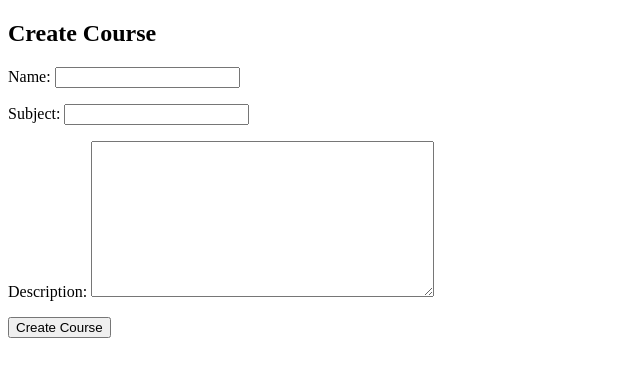
After one commit to Akshaya1827/OnlineClassroomSystem, a Django app: page /courses/create-course/ in a window 1280 px wide. The commit adds this page. Shown: the top 377 px of the page, without its empty margins (0-640 px from the left). Run offline with Django 5.2, Linux system fonts and the light colour scheme; a user stored in the database is signed in.

Commit message:
create course & upload material

```diff
--- a/classroom/classroom/settings.py
+++ b/classroom/classroom/settings.py
@@ -121,3 +121,5 @@ USE_TZ = True
 AUTH_USER_MODEL = 'accounts.User'
 
 STATIC_URL = 'static/'
+MEDIA_URL = '/media/'
+MEDIA_ROOT = BASE_DIR / 'media'
--- a/classroom/classroom/urls.py
+++ b/classroom/classroom/urls.py
@@ -16,8 +16,13 @@ Including another URLconf
 """
 from django.contrib import admin
 from django.urls import path,include
-
+from django.conf import settings
+from django.conf.urls.static import static
 urlpatterns = [
     path('admin/', admin.site.urls),
     path('accounts/',include('accounts.urls')),
+    path('courses/',include('courses.urls')),
+
 ]
+if settings.DEBUG:
+    urlpatterns += static(settings.MEDIA_URL, document_root=settings.MEDIA_ROOT)
--- /dev/null
+++ b/classroom/courses/forms.py
@@ -0,0 +1,24 @@
+from django import forms
+from .models import Course,CourseMaterial
+
+class CourseForm(forms.ModelForm):
+    class Meta:
+        model = Course
+        fields = ['name', 'subject', 'description']
+
+
+
+class JoinCourseForm(forms.Form):
+    course_code = forms.CharField(
+        max_length=10,
+        label="Course Code",
+        widget=forms.TextInput(attrs={
+            'placeholder': 'Enter course code'
+        })
+    )
+
+
+class CourseMaterialForm(forms.ModelForm):
+    class Meta:
+        model = CourseMaterial
+        fields = ['title', 'file']
--- a/classroom/courses/models.py
+++ b/classroom/courses/models.py
@@ -1,17 +1,20 @@
 from django.db import models
 from accounts.models import User
+from django.conf import settings
 import uuid
 
+
 class Course(models.Model):
-    teacher = models.ForeignKey(User, on_delete=models.CASCADE, limit_choices_to={'role':'teacher'})
+    teacher = models.ForeignKey(User, on_delete=models.CASCADE)
     name = models.CharField(max_length=100)
     subject = models.CharField(max_length=100)
     description = models.TextField()
-    course_code = models.CharField(max_length=10, unique=True, editable=False)
+    course_code = models.CharField(max_length=10, unique=True)
+    created_at = models.DateTimeField(auto_now_add=True)
 
     def save(self, *args, **kwargs):
         if not self.course_code:
-            self.course_code = str(uuid.uuid4())[:6].upper()
+            self.course_code = str(uuid.uuid4())[:8].upper()
         super().save(*args, **kwargs)
 
     def __str__(self):
@@ -23,3 +26,12 @@ class Enrollment(models.Model):
 
     class Meta:
         unique_together = ('student', 'course')
+
+class CourseMaterial(models.Model):
+    course = models.ForeignKey(Course, on_delete=models.CASCADE, related_name='materials')
+    title = models.CharField(max_length=200)
+    file = models.FileField(upload_to='course_materials/')
+    uploaded_at = models.DateTimeField(auto_now_add=True)
+
+    def __str__(self):
+        return self.title
--- /dev/null
+++ b/classroom/courses/urls.py
@@ -0,0 +1,11 @@
+from django.urls import path
+from . import views
+
+urlpatterns = [
+    path('create-course/', views.create_course, name='create_course'),
+    path('teacher-dashboard/', views.teacher_dashboard, name='teacher_dashboard'),
+    path('join-course/', views.join_course, name='join_course'),
+    path('student-dashboard/', views.student_dashboard, name='student_dashboard'),
+    path('course/<int:course_id>/upload/', views.upload_material, name='upload_material'),
+    path('course/<int:course_id>/materials/', views.view_materials, name='view_materials'),
+]
--- a/classroom/courses/views.py
+++ b/classroom/courses/views.py
@@ -1,3 +1,93 @@
-from django.shortcuts import render
+from django.shortcuts import render, redirect
+from django.contrib.auth.decorators import login_required
+from .forms import CourseForm, JoinCourseForm, CourseMaterialForm
+from .models import Course, Enrollment, CourseMaterial
+from django.contrib import messages
 
-# Create your views here.
+@login_required
+def create_course(request):
+    if request.method == 'POST':
+        form = CourseForm(request.POST)
+        if form.is_valid():
+            course = form.save(commit=False)
+            course.teacher = request.user
+            course.save()
+            return redirect('teacher_dashboard')
+    else:
+        form = CourseForm()
+
+    return render(request, 'courses/create_course.html', {'form': form})
+
+@login_required
+def teacher_dashboard(request):
+    courses = Course.objects.filter(teacher=request.user)
+    return render(request, 'accounts/teacher_dashboard.html', {'courses': courses})
+
+@login_required
+def join_course(request):
+    # only students can join
+    if request.user.role != 'student':
+        messages.error(request, "Only students can join courses.")
+        return redirect('student_dashboard')
+
+    if request.method == 'POST':
+        form = JoinCourseForm(request.POST)
+        if form.is_valid():
+            code = form.cleaned_data['course_code']
+
+            try:
+                course = Course.objects.get(course_code=code)
+                Enrollment.objects.get_or_create(
+                    student=request.user,
+                    course=course
+                )
+                messages.success(request, "Successfully enrolled in course!")
+                return redirect('student_dashboard')
+
+            except Course.DoesNotExist:
+                messages.error(request, "Invalid course code.")
+
+    else:
+        form = JoinCourseForm()
+
+    return render(request, 'courses/join_course.html', {'form': form})
+
+@login_required
+def student_dashboard(request):
+    enrollments = Enrollment.objects.filter(student=request.user)
+    return render(
+        request,
+        'accounts/student_dashboard.html',
+        {'enrollments': enrollments}
+    )
+
+
+@login_required
+def upload_material(request, course_id):
+    course = Course.objects.get(id=course_id)
+
+    if request.user != course.teacher:
+        messages.error(request, "Only teacher can upload materials.")
+        return redirect('teacher_dashboard')
+
+    if request.method == 'POST':
+        form = CourseMaterialForm(request.POST, request.FILES)
+        if form.is_valid():
+            material = form.save(commit=False)
+            material.course = course
+            material.save()
+            return redirect('teacher_dashboard')
+    else:
+        form = CourseMaterialForm()
+
+    return render(request, 'courses/upload_material.html', {'form': form, 'course': course})
+
+
+@login_required
+def view_materials(request, course_id):
+    course = Course.objects.get(id=course_id)
+    materials = course.materials.all()
+    return render(request, 'courses/view_materials.html', {
+        'course': course,
+        'materials': materials
+    })
--- /dev/null
+++ b/classroom/templates/courses/create_course.html
@@ -0,0 +1,19 @@
+<!DOCTYPE html>
+<html>
+<head>
+    <title>Create Course</title>
+</head>
+<body>
+
+<h2>Create Course</h2>
+
+<form method="POST">
+    {% csrf_token %}
+
+    {{ form.as_p }}
+
+    <button type="submit">Create Course</button>
+</form>
+
+</body>
+</html>
```
Also changed, not shown: classroom/templates/accounts/student_dashboard.html (+16 -3 lines), classroom/templates/accounts/teacher_dashboard.html (+15 -3 lines), classroom/templates/courses/join_course.html (added, +20 -0 lines), classroom/templates/courses/upload_material.html (added, +7 -0 lines), classroom/templates/courses/view_materials.html (added, +12 -0 lines), classroom/courses/migrations/0002_course_created_at_alter_course_course_code_and_more.py (added), classroom/courses/migrations/0003_coursematerial.py (added), classroom/db.sqlite3, 1 other file.
